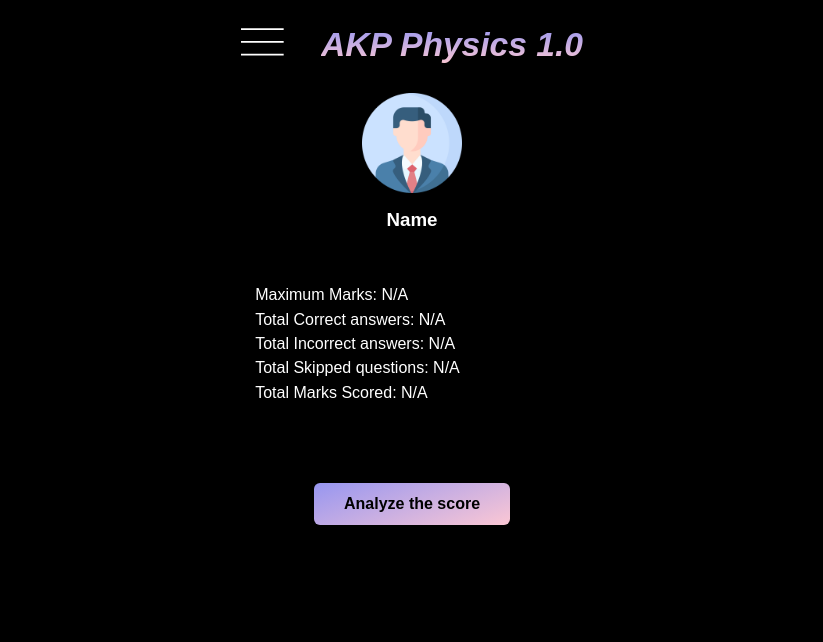
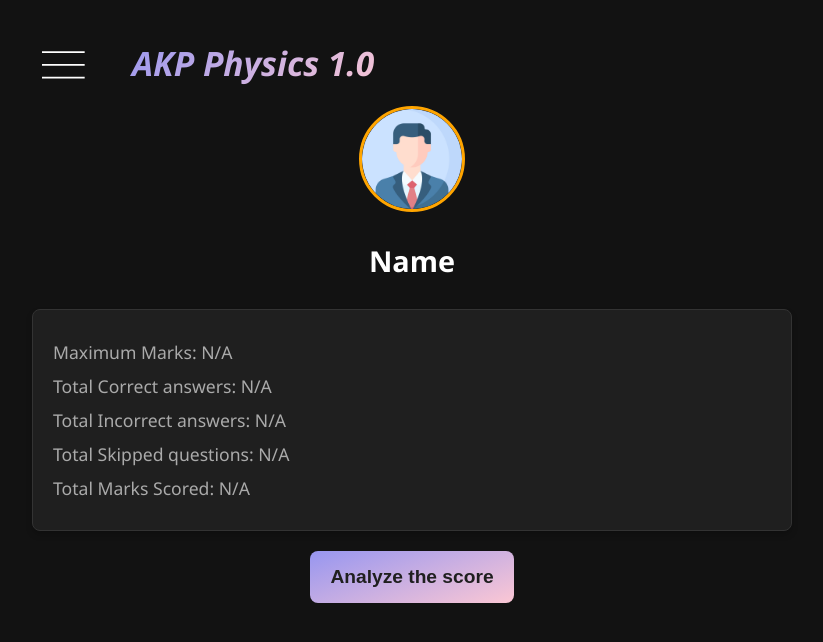
Before and after one commit to PankajSharma3/Tutor-Point, a website: page public/html/res_dash.html in a window 1280 px wide. Shown: the whole page, without its empty margins (228-1051 px from the left). Drawn offline with Linux system fonts and the light colour scheme.

Commit message:
Update res_dash.css

```diff
--- a/public/css/res_dash.css
+++ b/public/css/res_dash.css
@@ -1,88 +1,110 @@
-* {
+*{
+    user-select: none;
+}
+
+body {
+    font-family: 'Segoe UI', Tahoma, Geneva, Verdana, sans-serif;
     margin: 0;
     padding: 0;
-    box-sizing: border-box;
-    font-family: 'Poppins', sans-serif;
-    background-color: rgb(0, 0, 0);
-    color: white;
-    user-select: none;
-    max-height: 100vh;
+    background-color: #121212;
+    color: #ffffff;
 }
 
-body{
+.container {
+    width: 100%;
+    max-width: 800px;
+    margin: 0 auto;
+    padding: 20px;
+    box-sizing: border-box;
+}
+
+.menu {
     display: flex;
     align-items: center;
-    justify-content: center;
+    text-align: center;
+    gap: 30px;
+    padding: 10px;
+    width: 100%;
 }
 
-.container{
-    height: 100vh;
-    width: 50vh;
+.menu svg {
+    cursor: pointer;
+    margin-bottom: 15px;
 }
 
-.menu{
-    display: flex;
-    align-items: center;
-    justify-content: center;
-    text-align: center;
-    gap: 30px;
-    padding: 2%;
-}
-
-.menu svg{
-    cursor: pointer;
-    margin-bottom: 6%;
-}
-
-.menu i{
-    background: linear-gradient(180deg, #9796f0, #fbc7d4);
+.menu i {
+    background: linear-gradient(130deg, #9796f0, #fbc7d4);
     -webkit-text-fill-color: transparent;
     -webkit-background-clip: text;
     font-weight: 600;
     font-size: 2.1rem;
     text-decoration: none;
+    padding: 10px;
 }
 
-.items{
+
+.items {
     display: flex;
-    align-items: center;
     justify-content: center;
-    padding: 1%;
+    margin-bottom: 20px;
 }
 
-.items img{
+.items img {
+    border-radius: 50%;
+    width: 100px;
     height: 100px;
+    object-fit: cover;
+    border: 3px solid #ffa500;
 }
 
-.test{
-    padding: 10%;
-    text-align: left;
+.name {
+    text-align: center;
+    margin-bottom: 20px;
 }
 
-p{
-    padding: 1%;
+.name h3 {
+    font-size: 1.8em;
+    color: #ffffff;
 }
 
-.button{
+.test {
+    background-color: #1f1f1f;
+    border: 1px solid #333333;
+    border-radius: 8px;
+    padding: 20px;
+    box-shadow: 0 4px 6px rgba(0, 0, 0, 0.2);
+    margin-bottom: 20px;
+}
+
+.test p {
+    font-size: 1.1em;
+    margin: 10px 0;
+    color: #aaaaaa;
+}
+
+
+.button {
     display: flex;
-    align-items: center;
     justify-content: center;
 }
 
-.btn{
-    color: #000;
+.btn {
+    display: block;
+    background: linear-gradient(160deg, #9796f0, #fbc7d4);
+    color: #1f1f1f;
+    border: none;
+    border-radius: 8px;
+    padding: 15px 20px;
+    font-size: 1.2em;
     font-weight: bold;
-    background: linear-gradient(160deg, #9796f0, #fbc7d4);
-    padding: 12px 30px;
-    border: none;
-    font-size: 1rem;
-    border-radius: 6px;
-    margin-top: 38px;
     cursor: pointer;
-    transition: 0.2s ease;
+    text-decoration: none;
+    transition: background-color 0.3s ease, transform 0.3s ease;
 }
 
-h3{
-    text-align: center;
-    padding: 3%;
+@media (max-width: 480px) {
+    .menu {
+        font-size: 18px;
+        gap: 0;
+    }
 }
```
